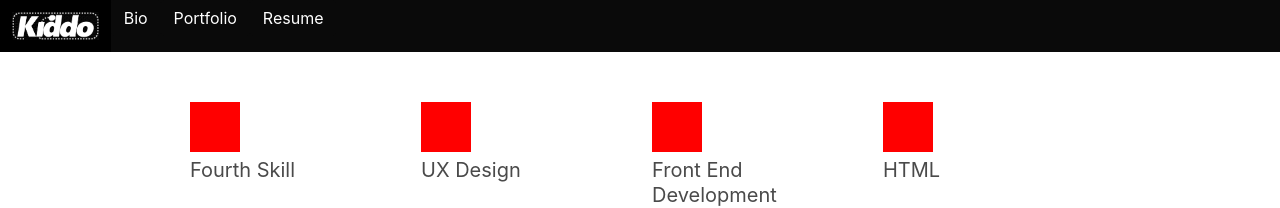
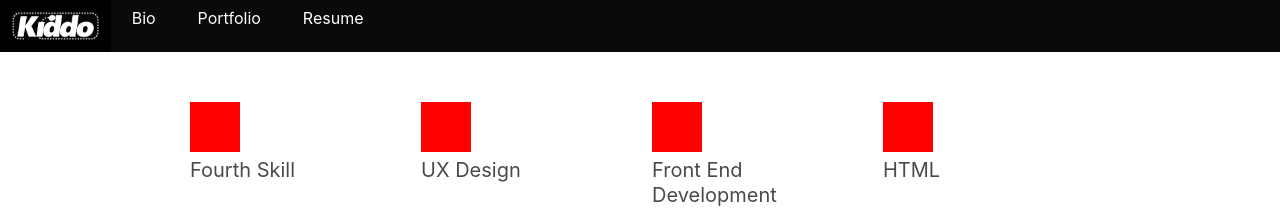
Before and after one commit to Gordon325/gsthree.com, a Jekyll site: the page built from index.html, in a window 1280 px wide. Shown: the top 208 px of the page. Built offline with Jekyll 4.4.1, drawn with Linux system fonts in a browser that asks for light colours; nearby versions of some CDN libraries.

Commit message:
CSS work to finish out nav bar

```diff
--- a/_layouts/default.html
+++ b/_layouts/default.html
@@ -12,10 +12,10 @@
     <meta name="apple-mobile-web-app-status-bar-style" content="black-translucent">
 
     <!--  Bulma -->
-    <link rel="stylesheet" href="/css/styles.css">
+
     <link rel="stylesheet" href="https://cdnjs.cloudflare.com/ajax/libs/bulma/0.7.1/css/bulma.min.css">
     <script defer src="https://use.fontawesome.com/releases/v5.0.7/js/all.js"></script>
-
+    <link rel="stylesheet" href="/css/styles.css">
 
 
   </head>
--- a/css/styles.css
+++ b/css/styles.css
@@ -9,13 +9,13 @@
     display: flex;
 }
 
-.menuItems {
+.button.is-black.menuItems {
     max-height: 52px;
     padding-right: 20px;
     padding-left: 20px;
 }
 
-.menuItems:hover {
-    background: white;
+a.button.is-black.menuItems:hover {
+    background-color: white;
     color: black;
 }
```
